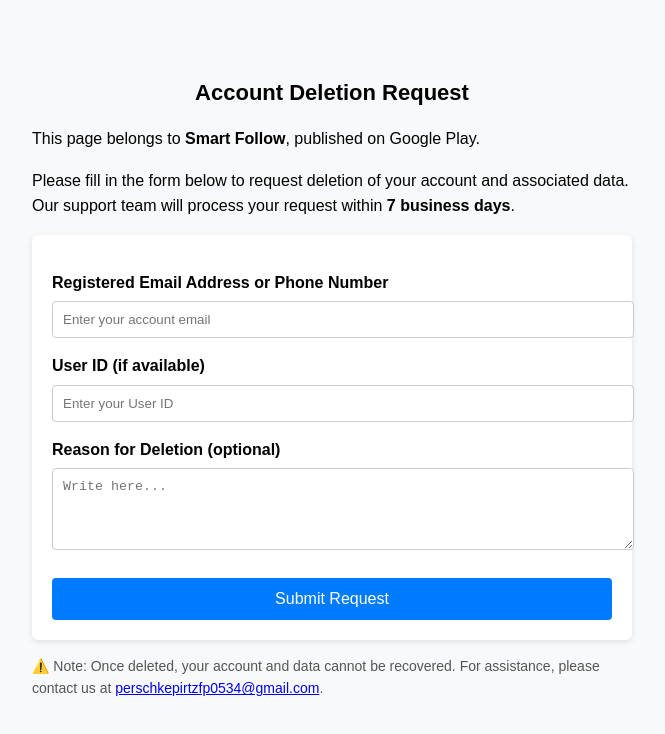
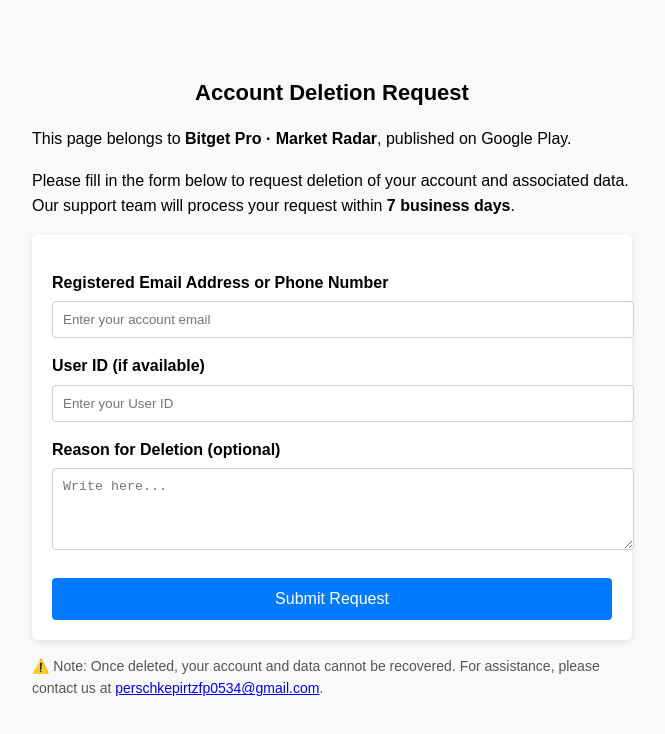
Before and after one commit to A189lin/Bitget-Pro-Market-Radar, a plain HTML site: page index.html in a window 1280 px wide. Shown: the whole page, without its empty margins (308-973 px from the left). Drawn offline with Linux system fonts and the light colour scheme.

Commit message:
Update index.html

```diff
--- a/index.html
+++ b/index.html
@@ -2,7 +2,7 @@
 <html lang="en">
 <head>
   <meta charset="UTF-8">
-  <title>Account Deletion Request - Smart Follow</title>
+  <title>Account Deletion Request - Bitget Pro · Market Radar</title>
   <meta name="viewport" content="width=device-width, initial-scale=1.0">
   <style>
     body {
@@ -59,7 +59,7 @@
 <body>
   <h1>Account Deletion Request</h1>
    <p>
-    This page belongs to <strong>Smart Follow</strong>, published on Google Play.
+    This page belongs to <strong>Bitget Pro · Market Radar</strong>, published on Google Play.
   </p>
   <p>
     Please fill in the form below to request deletion of your account and associated data.
```
